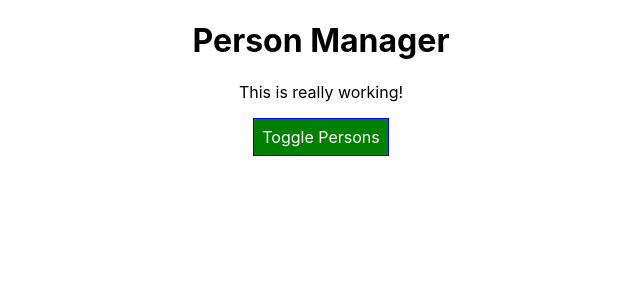
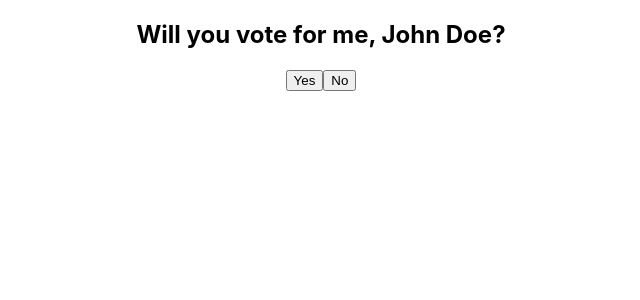
Before and after one commit to Densitty/react-lesson-max, a React (Create React App) app: page / in a window 1280 px wide. Shown: the top 300 px of the page, without its empty margins (319-959 px from the left). Built offline with nearby package versions, Linux system fonts and the light colour scheme.

Commit message:
Studied useEffects and its actions.

```diff
--- a/src/containers/App.js
+++ b/src/containers/App.js
@@ -1,94 +1,52 @@
-import React, { Component } from 'react';
+import React, { useState, useEffect } from 'react';
+// import classes from '*.module.css';
 import classes from './App.module.css';
-import Persons from './../components/Persons/Persons';
-import Cockpit from './../components/Cockpit/Cockpit'
 
-class App extends Component {
-  // initializing the Constructor function - basis for CB Component
-  constructor(props) {
-    super(props)
-    console.log('In App.js - Contructor Runs')
-    // a state object ppty can also be called here, but better to call it outside of the constructor
-    this.state = {
-      persons: [
-        { id: 'asfa1', name: 'Karla', age: 28 },
-        { id: 'vasdf1', name: 'Jeff', age: 29 },
-        { id: 'asdf11', name: 'Alice', age: 26 }],
-      otherState: 'some other value',
-      showPersons: false
-    }
+const App = props => {
+  const [buttonState, setButtonState] = useState('')
+  const [nameState, setNameState] = useState('John')
 
+  useEffect(() => {
+    console.log('UseEffect in action ', buttonState)
+  })
+
+  useEffect(() => {
+    setTimeout(() => {
+      setNameState('John Doe')
+      console.log('Calling useEffect again ...', nameState)
+    }, 5000)
+  })
+
+  // const componentDidMount = () => {
+  //   setButtonState('Yes')
+  //   console.log("Component did mount", setButtonState)
+  // }
+
+  // const componentDidUpdate = () => {
+  //   console.log("Component did update", this.state.buttonPressed)
+  // }
+
+  const onYesPress = () => {
+    setButtonState('Yes, John Doe will vote');
+    console.log('Yes button pressed')
+  }
+
+  const onNoPress = () => {
+    // setButtonState('No');
+    console.log('No, John Doe won\'t vote')
   }
 
 
-  static getDerivedStateFromProps(props, state) {
-    // console.log('Inside App.js - getDerivedStateFromProps is calling.', props)
-    return state
-  }
+  return (
+    < div className={classes.App} >
+      <h2>Will you vote for me, {nameState}?</h2>
+      <button onClick={() => onYesPress()}>
+        Yes
+      </button>
+      <button onClick={() => onNoPress()}>No</button>
+    </div >
+  );
 
-  componentDidMount() {
-    // console.log('App.js - componentDidMount() is calling')
-  }
-
-  nameChangedHandler = (event, id) => {
-    const personIndex = this.state.persons.findIndex(p => {
-      return p.id === id;
-    });
-
-    // Copy the object into a new variable called person through spread operation
-    const person = {
-      ...this.state.persons[personIndex]
-    };
-
-    // const person = Object.assign({}, this.state.persons[personIndex]);
-
-    person.name = event.target.value;
-
-    const persons = [...this.state.persons];
-    persons[personIndex] = person;
-
-    this.setState({ persons: persons });
-  }
-
-  deletePersonHandler = (personIndex) => {
-    // const persons = this.state.persons.slice();
-    console.log('I am clicked')
-    const persons = [...this.state.persons];
-    persons.splice(personIndex, 1);
-    this.setState({ persons: persons });
-  }
-
-  togglePersonsHandler = () => {
-    const doesShow = this.state.showPersons;
-    this.setState({ showPersons: !doesShow });
-  }
-
-  render() {
-    console.log('App.js - We are rendering the content with render()')
-    let persons = null;
-
-    if (this.state.showPersons) {
-      persons = (
-        <Persons
-          persons={this.state.persons}
-          clicked={this.deletePersonHandler}
-          changed={this.nameChangedHandler}
-        />
-      );
-    }
-
-    return (
-      <div className={classes.App}>
-        <Cockpit
-          title={this.props.appTitle} //we are using Cockpit from a function based component in a class based component which doesnt have props but only this. Hence the use of this.props
-          showPersons={this.state.showPersons}
-          persons={this.state.persons}
-          clicked={this.togglePersonsHandler}
-        />
-        {persons}
-      </div>
-    );
-  }
 }
 
 export default App;
```
